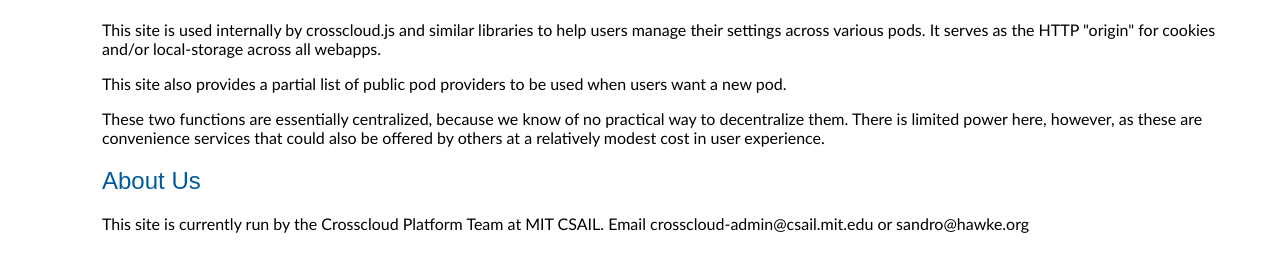
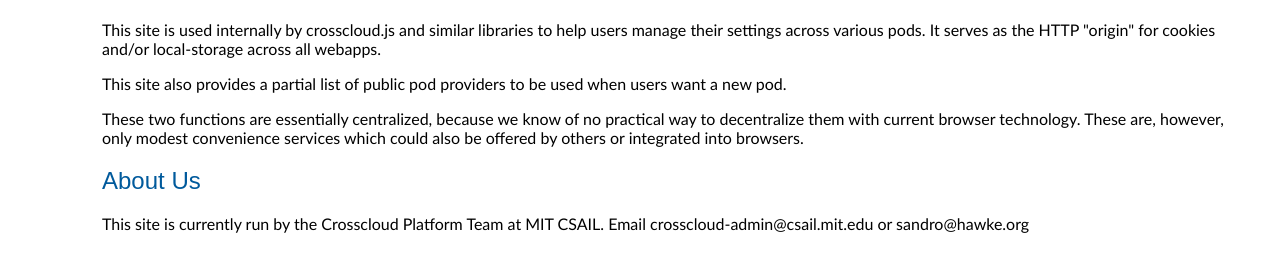
Before and after one commit to sandhawke/podlogin, a plain HTML site: page site/index.html in a window 1280 px wide. Shown: the part 70-342 px from the top of the page. Drawn offline with Linux system fonts and the light colour scheme.

Commit message:
*** empty log message ***

```diff
--- a/site/index.html
+++ b/site/index.html
@@ -68,10 +68,10 @@ h1, h2, h3, h4, h5 {
 	to be used when users want a new pod.</p>
 
 	<p>These two functions are essentially centralized, because we
-	know of no practical way to decentralize them.  There is limited
-	power here, however, as these are convenience services that could
-	also be offered by others at a relatively modest cost in user
-	experience.</p>
+	know of no practical way to decentralize them with current browser
+	technology.  These are, however, only modest convenience services
+	which could also be offered by others or integrated into
+	browsers.</p>
 
     <h2>About Us</h2>
 
```
